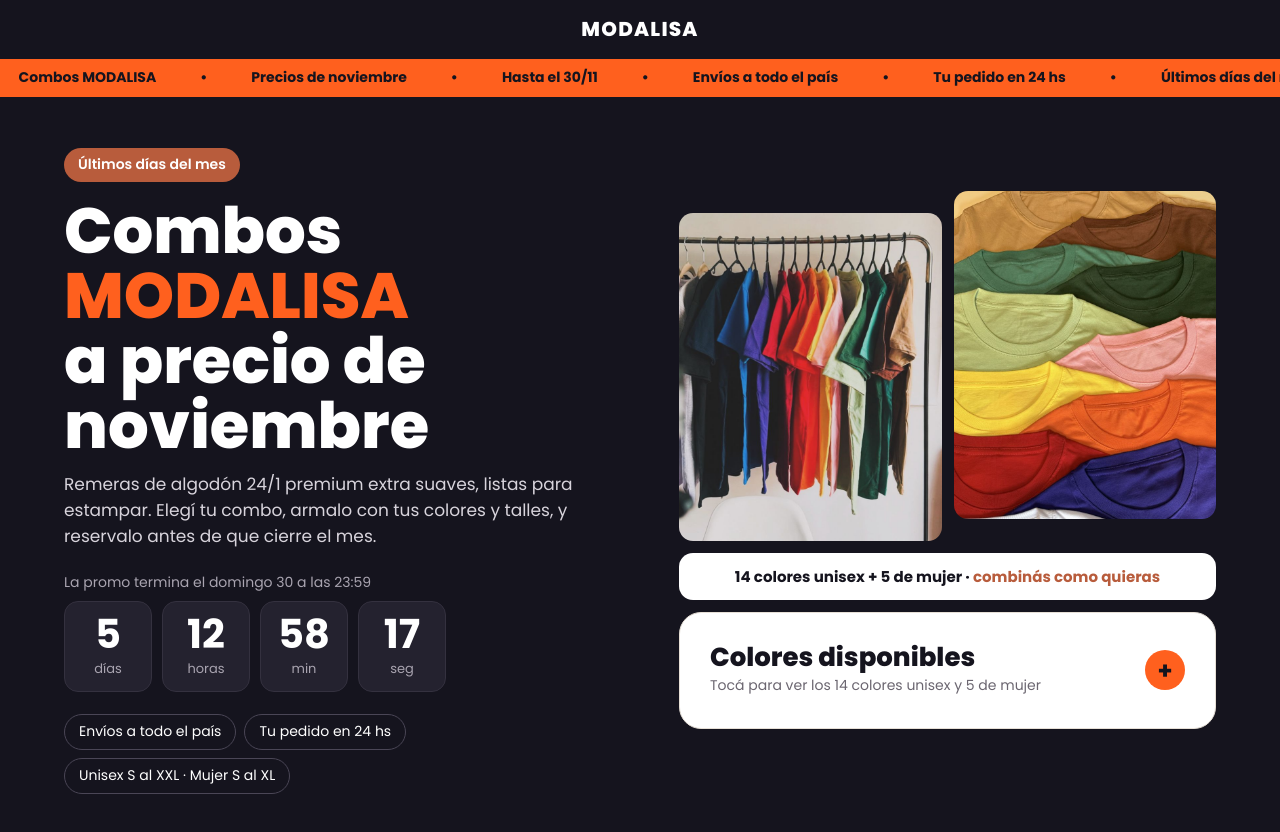
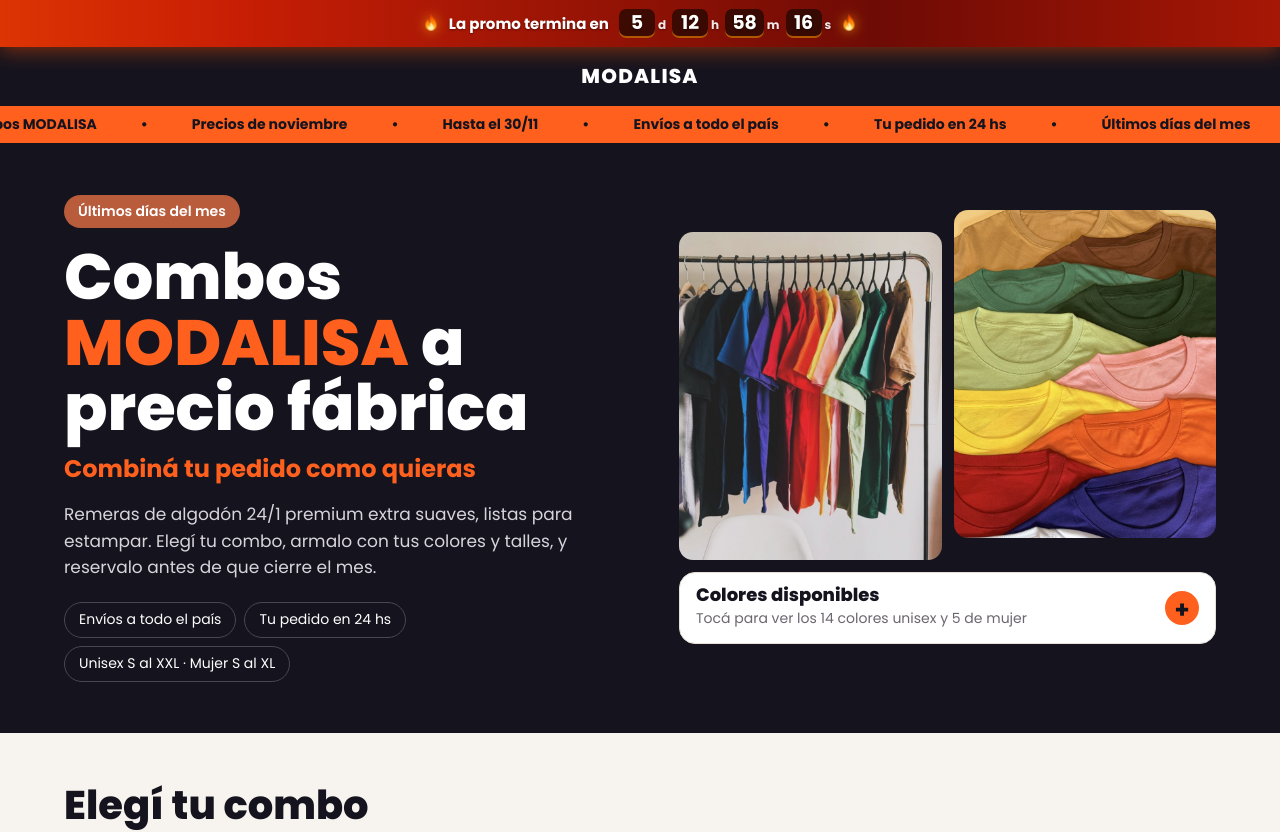
Before and after one commit to modalisaok/3PACKS, a plain HTML site: page combos/index.html in a window 1280 px wide. Shown: the top 832 px of the page. Drawn offline with Linux system fonts and the light colour scheme.

Commit message:
Add files via upload

```diff
--- a/combos/index.html
+++ b/combos/index.html
@@ -16,10 +16,24 @@
 :root{color-scheme:light dark;--ink:#15141E;--ink2:#1f1d2b;--rust:#B85C3C;--or:#FF601E;--cream:light-dark(#F7F3EE,#121119);--card:light-dark(#fff,#1c1a26);--tx:light-dark(#15141E,#f2eee8);--mut:light-dark(#6b6670,#a7a2ad);--line:light-dark(#e6dfd6,#2c2a37)}
 :root[data-theme=light]{color-scheme:light}:root[data-theme=dark]{color-scheme:dark}
 *{box-sizing:border-box;min-width:0}
+html{scroll-padding-top:60px}
 body{margin:0;background:var(--cream);color:var(--tx);font:16px/1.55 Poppins,system-ui,sans-serif;overflow-x:clip}
 .band{padding:clamp(28px,4vw,64px) max(5vw,16px)}
 .wrap{max-width:1180px;margin:0 auto}
 button,input,select{font:inherit}
+.fire{position:sticky;top:0;z-index:50;display:flex;align-items:center;justify-content:center;gap:10px;padding:9px 12px;color:#fff;font-weight:700;font-size:15px;background:linear-gradient(90deg,#6e0b05,#c81e05,#ff5a00,#ffa200,#ff5a00,#c81e05,#6e0b05);background-size:300% 100%;animation:burn 7s linear infinite;box-shadow:0 4px 20px rgba(255,80,0,.45);text-shadow:0 1px 2px rgba(0,0,0,.45);transition:padding .25s}
+.fire.sc{padding:5px 12px}
+.fire.over{animation:none;background:#444}
+@keyframes burn{to{background-position:300% 0}}
+.fc{display:flex;align-items:baseline}
+.fc b{background:rgba(30,8,2,.72);border-radius:7px;padding:2px 7px;min-width:36px;text-align:center;font-variant-numeric:tabular-nums;font-size:19px;line-height:1.3;box-shadow:inset 0 -2px 0 rgba(255,140,0,.6)}
+.fc i{font-style:normal;font-size:12px;opacity:.9;margin:0 6px 0 3px}
+.fc i:last-child{margin-right:0}
+.flame{width:16px;height:22px;flex:none;transform-origin:50% 100%;animation:flick 1.2s ease-in-out infinite alternate;filter:drop-shadow(0 0 6px rgba(255,170,0,.8))}
+@keyframes flick{0%{transform:scale(1,1) rotate(-2deg)}50%{transform:scale(.94,1.06) rotate(2deg)}100%{transform:scale(1.04,.96) rotate(-1deg)}}
+.fl .short{display:none}
+@media(max-width:460px){.fl .long{display:none}.fl .short{display:inline}.fire{gap:7px;font-size:14px}.fc b{min-width:30px;font-size:17px;padding:2px 5px}.fc i{margin:0 4px 0 2px}.fire .flame:last-child{display:none}}
+@media(prefers-reduced-motion:reduce){.fire,.flame{animation:none}}
 .top{background:var(--ink);color:#fff;text-align:center;padding:14px 16px;font-weight:800;letter-spacing:.06em;font-size:20px}
 .strip{background:var(--or);color:#15141E;font-weight:700;font-size:14px;white-space:nowrap;overflow:hidden}
 .strip div{display:inline-block;padding:8px 0;animation:mq 28s linear infinite}
@@ -31,6 +45,7 @@ button,input,select{font:inherit}
 .kick{display:inline-block;background:var(--rust);color:#fff;font-weight:600;font-size:14px;padding:6px 14px;border-radius:99px}
 h1{font-size:clamp(38px,6vw,64px);line-height:1.02;margin:16px 0 12px;font-weight:800;text-wrap:balance}
 h1 em{font-style:normal;color:var(--or)}
+.mix{margin:-2px 0 14px;font-size:clamp(19px,2.4vw,24px);font-weight:700;color:var(--or)}
 .lead{font-size:17px;color:#d8d4dc;max-width:34em;margin:0 0 22px}
 .clock{display:flex;gap:10px;flex-wrap:wrap}
 .clock div{background:#24222f;border:1px solid #34313f;border-radius:14px;padding:10px 0;width:clamp(68px,9vw,88px);text-align:center}
@@ -66,22 +81,22 @@ h2{font-size:clamp(28px,4vw,40px);line-height:1.08;margin:0 0 8px;font-weight:80
 .details figure{margin:0;background:var(--ink);border-radius:16px;overflow:hidden;color:#fff}
 .details img{width:100%;aspect-ratio:4/3;object-fit:cover;display:block}
 .details figcaption{padding:10px 14px;font-size:14px}
-.mues{color:var(--tx);text-align:left;background:var(--card);border:1px solid var(--line);border-radius:22px;padding:clamp(18px,3vw,30px);margin-top:34px}
+.mues{color:var(--tx);text-align:left;background:var(--card);border:1px solid var(--line);border-radius:16px;padding:12px 16px;margin-top:34px}
 .mues summary{list-style:none;cursor:pointer;display:flex;justify-content:space-between;align-items:center;gap:16px;min-height:44px}
 .mues summary::-webkit-details-marker{display:none}
-.mues summary b{display:block;font-size:clamp(20px,2.6vw,26px);font-weight:800;line-height:1.15}
+.mues summary b{display:block;font-size:18px;font-weight:800;line-height:1.15}
 .mues summary small{color:var(--mut);font-size:14px}
-.mues summary i{flex:none;width:40px;height:40px;border-radius:50%;background:var(--or);color:#15141E;font-style:normal;font-weight:700;font-size:24px;display:grid;place-items:center;transition:transform .2s}
+.mues summary i{flex:none;width:34px;height:34px;border-radius:50%;background:var(--or);color:#15141E;font-style:normal;font-weight:700;font-size:24px;display:grid;place-items:center;transition:transform .2s}
 .mues[open] summary i{transform:rotate(45deg)}
 .mues summary:focus-visible{outline:3px solid var(--or);outline-offset:4px;border-radius:8px}
-.mbody{margin-top:20px}
-.mues h3{font-size:20px;margin:0 0 4px}.mues h3 span{font-weight:500;color:var(--mut);font-size:15px}
-.mg{display:grid;grid-template-columns:repeat(auto-fill,minmax(118px,1fr));gap:10px;margin:14px 0 26px}
+.mbody{margin-top:12px}
+.mues h3{font-size:14px;margin:0}.mues h3 span{font-weight:500;color:var(--mut);font-size:13px}
+.mg{display:grid;grid-template-columns:repeat(auto-fill,minmax(52px,1fr));gap:5px;margin:8px 0 14px}
 .mg:last-child{margin-bottom:0}
-.mg figure{margin:0;background:#cdb497;border-radius:12px;overflow:hidden}
-.mg img{width:100%;aspect-ratio:2/3;object-fit:cover;display:block}
-.mg figcaption{background:var(--cream);text-align:center;font-size:14px;font-weight:500;padding:7px 4px}
-@media(max-width:420px){.mg{grid-template-columns:repeat(3,minmax(0,1fr))}.mg figcaption{font-size:13px}}
+.mg figure{margin:0;background:#cdb497;border-radius:8px;overflow:hidden}
+.mg img{width:100%;aspect-ratio:1/1;object-fit:cover;object-position:center 30%;display:block}
+.mg figcaption{background:var(--cream);text-align:center;font-size:10px;line-height:1.2;font-weight:500;padding:4px 2px;min-height:2.6em;display:grid;place-items:center}
+
 .cblock{margin-top:38px}
 .chead{display:flex;justify-content:space-between;align-items:flex-end;gap:12px;margin-bottom:12px}
 .chead h3{margin:0;font-size:clamp(20px,2.6vw,26px);font-weight:800}.chead h3 span{font-size:15px;font-weight:500;color:var(--mut)}
@@ -136,6 +151,7 @@ label{font-size:14px;font-weight:600;display:block;margin-bottom:4px}
 </style>
 </head>
 <body>
+<div class="fire" id="fire" role="timer" aria-live="off"><svg class="flame" viewBox="0 0 24 32" aria-hidden="true"><defs><linearGradient id="fg" x1="0" y1="1" x2="0" y2="0"><stop offset="0" stop-color="#ffd23f"/><stop offset=".55" stop-color="#ff7a00"/><stop offset="1" stop-color="#e01e00"/></linearGradient></defs><path fill="url(#fg)" d="M12 1c1 6 8 9 8 18a8 8 0 0 1-16 0c0-4 2-7 4-9 0 3 1 5 3 6-1-5 0-10 1-15z"/><path fill="#fff3b0" d="M12 15c1 3 4 4 4 8a4 4 0 0 1-8 0c0-2 1-3 2-4 0 2 1 3 2 3-1-3-1-5 0-7z"/></svg><span class="fl"><span class="long">La promo termina en</span><span class="short">Termina en</span></span><div class="fc"><b id="cd">0</b><i>d</i><b id="ch">00</b><i>h</i><b id="cm">00</b><i>m</i><b id="cs">00</b><i>s</i></div><svg class="flame" viewBox="0 0 24 32" aria-hidden="true"><defs><linearGradient id="fg" x1="0" y1="1" x2="0" y2="0"><stop offset="0" stop-color="#ffd23f"/><stop offset=".55" stop-color="#ff7a00"/><stop offset="1" stop-color="#e01e00"/></linearGradient></defs><path fill="url(#fg)" d="M12 1c1 6 8 9 8 18a8 8 0 0 1-16 0c0-4 2-7 4-9 0 3 1 5 3 6-1-5 0-10 1-15z"/><path fill="#fff3b0" d="M12 15c1 3 4 4 4 8a4 4 0 0 1-8 0c0-2 1-3 2-4 0 2 1 3 2 3-1-3-1-5 0-7z"/></svg></div>
 <div class="top">MODALISA</div>
 <div class="strip" aria-hidden="true"><div id="mq"></div></div>
 <div class="end" id="end">La promo de noviembre terminó. Escribinos igual y te pasamos los precios vigentes.</div>
@@ -144,17 +160,13 @@ label{font-size:14px;font-weight:600;display:block;margin-bottom:4px}
  <div class="wrap hgrid">
   <div>
    <span class="kick">Últimos días del mes</span>
-   <h1>Combos <em>MODALISA</em> a precio de noviembre</h1>
+   <h1>Combos <em>MODALISA</em> a precio fábrica</h1>
+   <p class="mix">Combiná tu pedido como quieras</p>
    <p class="lead">Remeras de algodón 24/1 premium extra suaves, listas para estampar. Elegí tu combo, armalo con tus colores y talles, y reservalo antes de que cierre el mes.</p>
-   <p class="cl-lbl">La promo termina el domingo 30 a las 23:59</p>
-   <div class="clock" id="clock" aria-live="polite">
-    <div><b id="cd">0</b><small>días</small></div><div><b id="ch">00</b><small>horas</small></div><div><b id="cm">00</b><small>min</small></div><div><b id="cs">00</b><small>seg</small></div>
-   </div>
    <div class="pills"><span>Envíos a todo el país</span><span>Tu pedido en 24 hs</span><span>Unisex S al XXL · Mujer S al XL</span></div>
   </div>
   <div class="photos">
    <img src="img/rack.jpg" alt="Perchero con remeras MODALISA de todos los colores"><img src="img/colores.jpg" alt="Remeras MODALISA de colores apiladas">
-   <div class="tag">14 colores unisex + 5 de mujer · <b>combinás como quieras</b></div>
   <details class="mues" style="grid-column:1/-1;margin-top:0" id="muestra">
    <summary><span><b>Colores disponibles</b><small>Tocá para ver los 14 colores unisex y 5 de mujer</small></span><i aria-hidden="true">+</i></summary>
    <div class="mbody">
@@ -284,9 +296,10 @@ document.querySelectorAll('.cblock').forEach(w=>{const c=w.querySelector('.car')
  w.querySelector('.prev').addEventListener('click',()=>go(-1));w.querySelector('.next').addEventListener('click',()=>go(1));
  c.addEventListener('keydown',e=>{if(e.key==='ArrowRight'){e.preventDefault();go(1)}if(e.key==='ArrowLeft'){e.preventDefault();go(-1)}})});
 
-function tick(){let d=Math.max(0,END-Date.now());if(!d){$('end').style.display='block';$('clock').style.opacity=.4}
+function tick(){let d=Math.max(0,END-Date.now());if(!d){$('end').style.display='block';$('fire').classList.add('over')}
  const p=n=>String(n).padStart(2,'0');$('cd').textContent=Math.floor(d/864e5);$('ch').textContent=p(Math.floor(d/36e5)%24);$('cm').textContent=p(Math.floor(d/6e4)%60);$('cs').textContent=p(Math.floor(d/1e3)%60)}
-tick();setInterval(tick,1000);render();
+tick();setInterval(tick,1000);
+addEventListener('scroll',()=>$('fire').classList.toggle('sc',scrollY>40),{passive:true});render();
 }
 
 </script>
```
